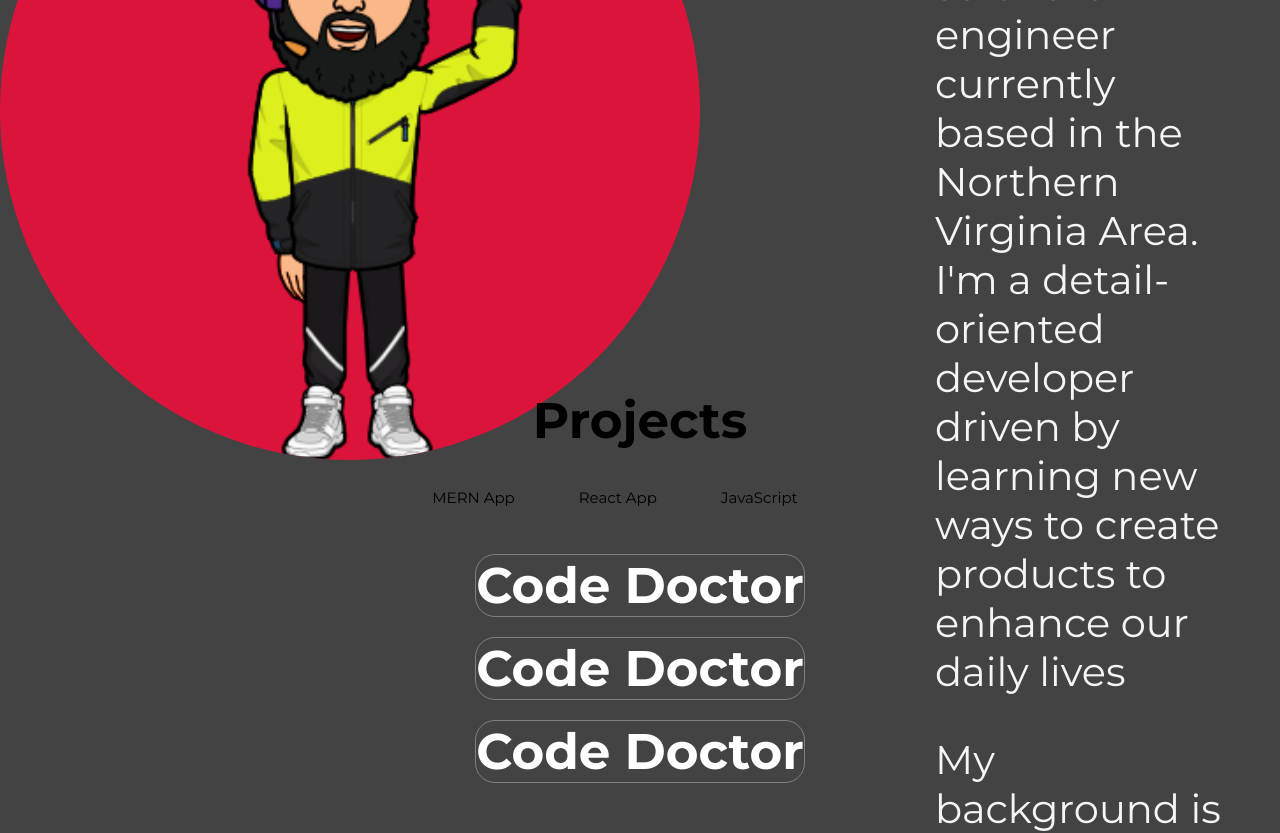
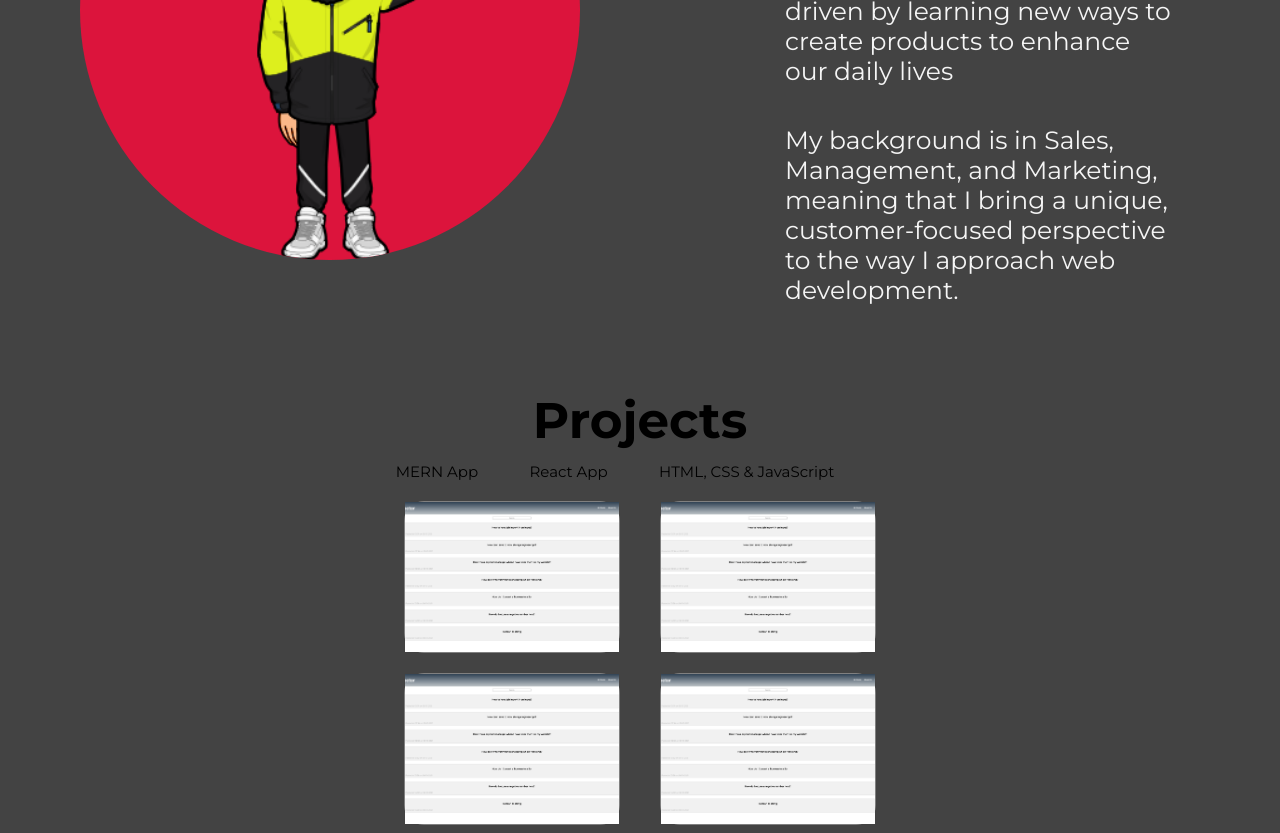
Before and after one commit to ZiyadHammad/Portfolio, a React (Create React App) app in the folder my-portfolio/: page / in a window 1280 px wide. Shown: the part 1140-1973 px from the top of the page. Built offline with nearby package versions, Linux system fonts and the light colour scheme.

Commit message:
Working on Projects

```diff
--- a/my-portfolio/src/components/About/About.scss
+++ b/my-portfolio/src/components/About/About.scss
@@ -8,10 +8,17 @@
 
 
     .img-container{
-      width: 700px;
-      height: 700px;
+      width: 500px;
+      height: 500px;
+      display: flex;
+      justify-content: center;
+      align-content: center;
 
       img{
+        margin-left: 160px;
+        display:flex;
+        justify-content: center;
+        align-content: center;
         height: 100%;
         background-color: crimson;
         border-radius: 50%;
@@ -34,12 +41,12 @@
       margin: 100px 0px 0px 40px;
 
       h1{
-          font-size: 100px;
+          font-size: 70px;
           color: black;
           border-bottom: solid 10px black;
     }
     .content{
-      font-size: 40px;
+      font-size: 25px;
       margin-top: 20px;
       color: whitesmoke;
       width: 50%;
--- a/my-portfolio/src/components/Projects/Projects.jsx
+++ b/my-portfolio/src/components/Projects/Projects.jsx
@@ -7,13 +7,19 @@ export default function Projects() {
       <ul>
         <li>MERN App</li>
         <li>React App</li>
-        <li>JavaScript</li>
+        <li>HTML, CSS & JavaScript</li>
       </ul>
+
       <div className="container">
 
+      <div className="item">
+          <img src="assets/code-doc.png" alt="" />
+          <h3>Code Doctor</h3>
+        </div>
+
         <div className="item">
-          {/* <img src="assets/code-doc.png" alt="" /> */}
-          <h1>Code Doctor</h1>
+          <img src="assets/code-doc.png" alt="" />
+          <h3>Code Doctor</h3>
         </div>
 
       </div>
@@ -21,22 +27,24 @@ export default function Projects() {
       <div className="container">
 
         <div className="item">
-          {/* <img src="assets/code-doc.png" alt="" /> */}
-          <h1>Code Doctor</h1>
+          <img src="assets/code-doc.png" alt="" />
+          <h3>Code Doctor</h3>
         </div>
 
-      </div>
-
-      <div className="container">
-
         <div className="item">
-          {/* <img src="assets/code-doc.png" alt="" /> */}
-          <h1>Code Doctor</h1>
+          <img src="assets/code-doc.png" alt="" />
+          <h3>Code Doctor</h3>
         </div>
 
       </div>
 
 
-    </div>
+
+
+
+      </div>
+
+
+
   )
 }
--- a/my-portfolio/src/components/Projects/Projects.scss
+++ b/my-portfolio/src/components/Projects/Projects.scss
@@ -1,5 +1,4 @@
 .projects {
-  background-color: lightgrey;
   display: flex;
   flex-direction: column;
   align-items: center;
@@ -10,7 +9,7 @@
   }
 
   ul{
-    margin: 30px;
+    margin: 10px;
     padding: 0;
     list-style: none;
     display: flex;
@@ -18,25 +17,25 @@
     li{
       font-size: 15px;
       margin-right: 50px;
-      padding: 7px;
+      padding: 0.7px;
       cursor: pointer;
+      border-radius: 10px;
     }
   }
 
 
   .container {
-    width: 70%;
+    width: 40%;
     display: flex;
     align-items: center;
     justify-content: center;
-    flex-wrap: wrap;
-    align-items: center;
+    // flex-wrap: wrap;
     // flex: 2;
 
 
     .item{
-      width: 250;
-      height: 200;
+      width: 220px;
+      height: 150px;
       border-radius: 20px;
       border: 1px solid grey ;
       margin: 10px 20px;
@@ -46,6 +45,7 @@
       color: white;
       position: relative;
       z-index: 1;
+      transition: all .5s ease;
 
       h3{
         position: absolute;
@@ -57,7 +57,15 @@
         height: 100%;
         width: 100%;
         object-fit: cover;
-        // z-index: 1;
+        z-index: 1;
+      }
+
+      &:hover{
+        background-color: #434343;
+        img {
+          opacity: 0.2;
+          z-index: 0;
+        }
       }
     }
   }
```
